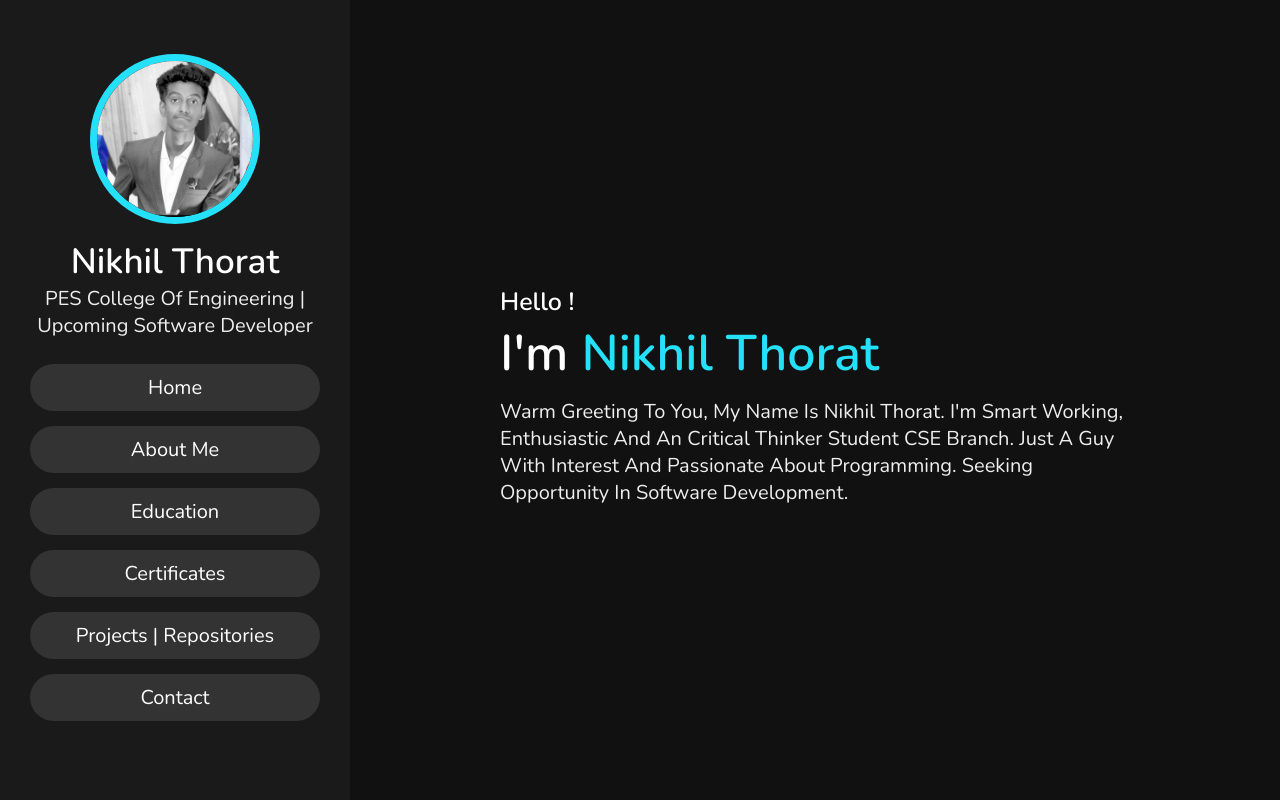
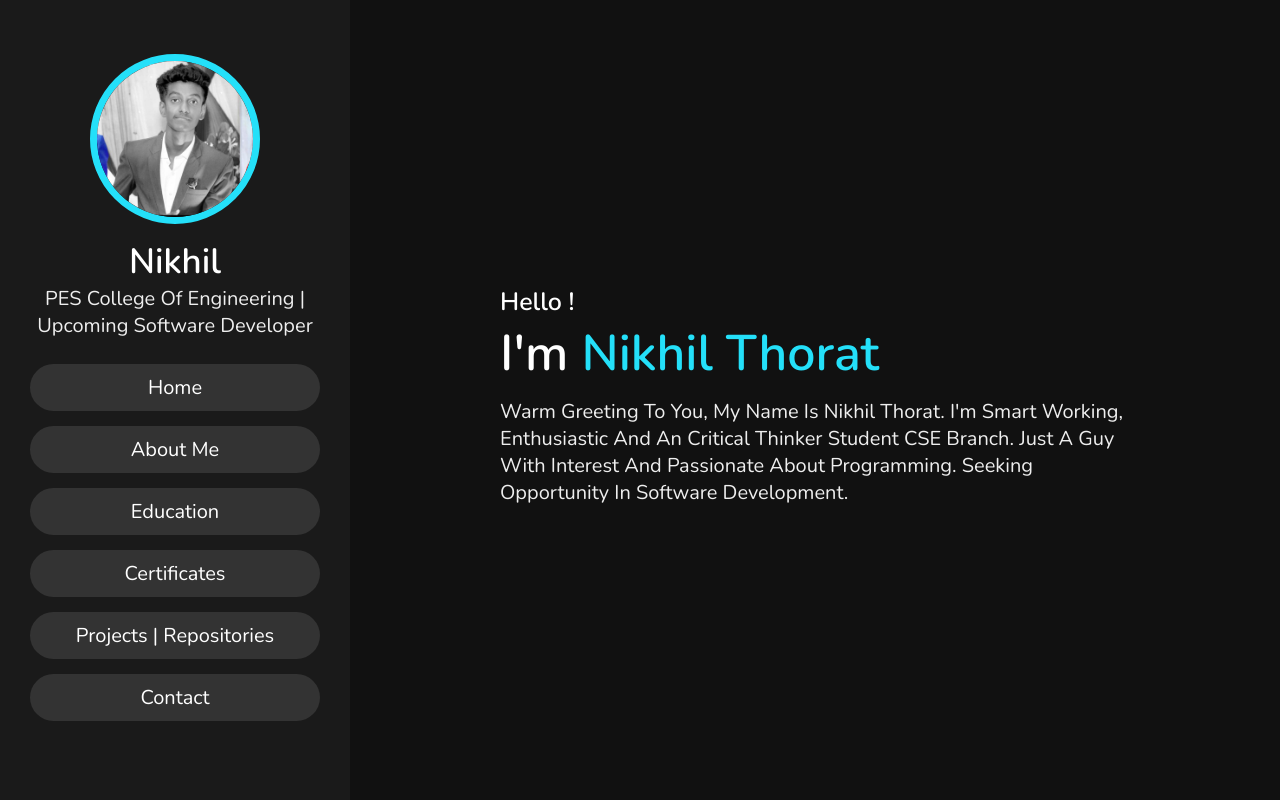
Before and after one commit to nikhilthoratb/nikhilthoratb.github.io, a plain HTML site: page index.html in a window 1280 px wide. Shown: the top 800 px of the page. Drawn offline with nearby package versions, Linux system fonts and the light colour scheme.

Commit message:
Update index.html
changed name

```diff
--- a/index.html
+++ b/index.html
@@ -20,7 +20,7 @@
 
     <div class="user">
         <img src="photo_2021-12-04_16-43-18.jpg" alt="">
-        <h3 class="name">Nikhil Thorat</h3>
+        <h3 class="name">Nikhil</h3>
         <p class="post">PES College of Engineering | Upcoming Software developer</p>
     </div>
 
```
